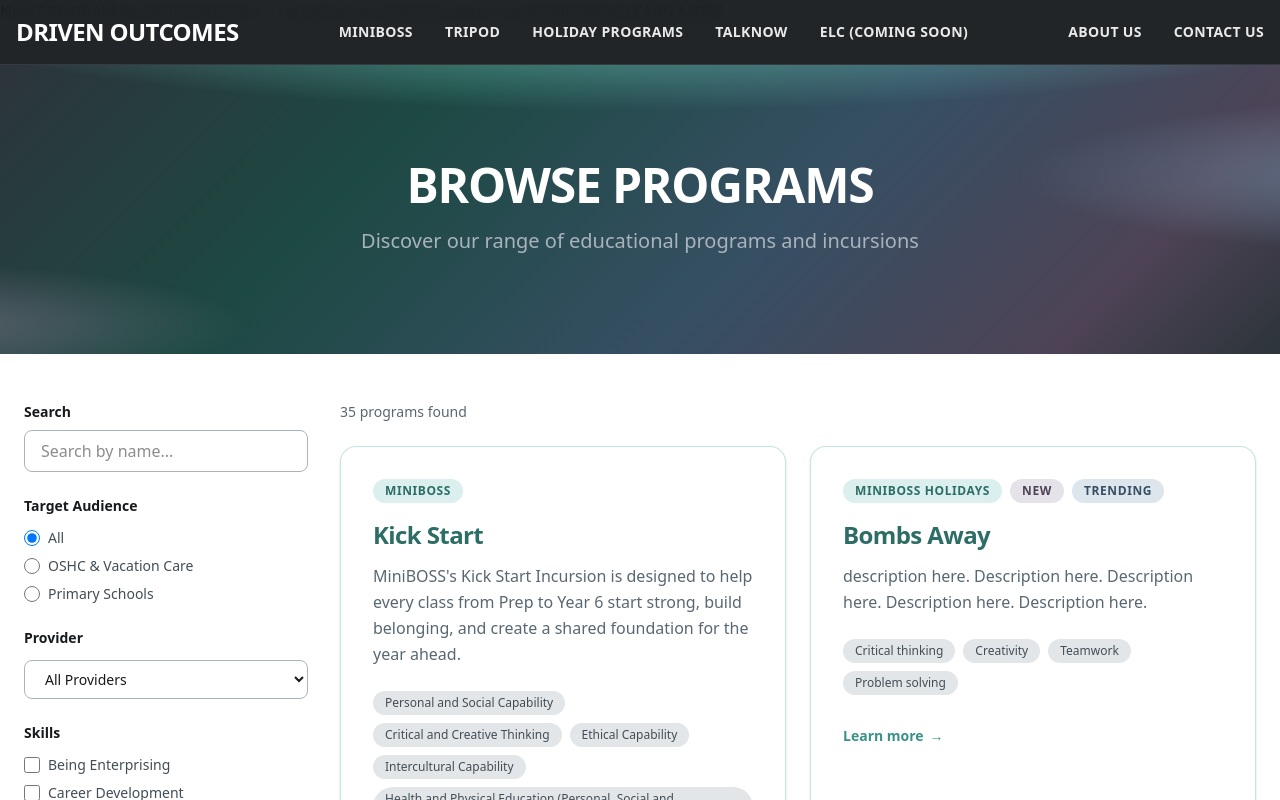
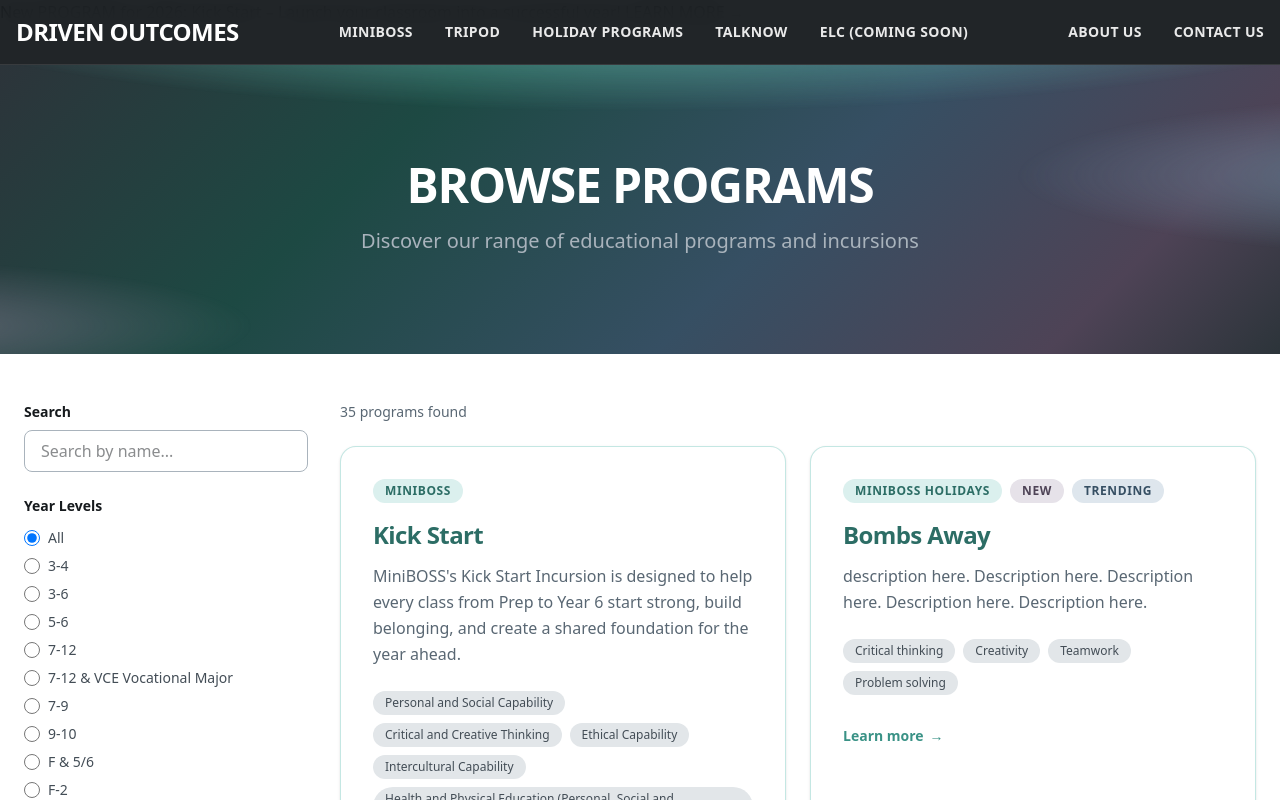
Before and after one commit to tbysctt/driven-outcomes-website, a React (Vite) app in the folder driven-outcomes-playground/: page /programs in a window 1280 px wide. Shown: the top 800 px of the page. Built offline with nearby package versions, Linux system fonts and the light colour scheme.

Commit message:
Change Target Audience to Year Levels in Browse Programs page

```diff
--- a/driven-outcomes-playground/src/pages/BrowseProgramsPage.tsx
+++ b/driven-outcomes-playground/src/pages/BrowseProgramsPage.tsx
@@ -1,17 +1,25 @@
 import { useState, useMemo } from "react";
-import { programs, type ProgramProvider } from "../data/programs";
+import { programs } from "../data/programs";
 import { ProgramCard } from "../components/ProgramCard";
 import { InfoHero } from "../components/InfoHero";
 
 export function BrowseProgramsPage() {
   const [searchQuery, setSearchQuery] = useState("");
-  const [selectedTargetAudience, setSelectedTargetAudience] = useState<
-    ProgramProvider | "All"
-  >("All");
+  const [selectedYearLevel, setSelectedYearLevel] = useState<string>("All");
   const [selectedProvider, setSelectedProvider] = useState<string>("All");
   const [selectedSkills, setSelectedSkills] = useState<string[]>([]);
   const [showNewOnly, setShowNewOnly] = useState(false);
   const [showTrendingOnly, setShowTrendingOnly] = useState(false);
+
+  const allYearLevels = useMemo(() => {
+    const yearLevelsSet = new Set<string>();
+    programs.forEach((program) => {
+      if (program.pageDetails?.curriculumYears) {
+        yearLevelsSet.add(program.pageDetails.curriculumYears);
+      }
+    });
+    return Array.from(yearLevelsSet).sort();
+  }, []);
 
   const allSkills = useMemo(() => {
     const skillsSet = new Set<string>();
@@ -41,9 +49,9 @@
       );
     }
 
-    if (selectedTargetAudience !== "All") {
+    if (selectedYearLevel !== "All") {
       filtered = filtered.filter(
-        (program) => program.provider === selectedTargetAudience,
+        (program) => program.pageDetails?.curriculumYears === selectedYearLevel,
       );
     }
 
@@ -70,7 +78,7 @@
     return filtered;
   }, [
     searchQuery,
-    selectedTargetAudience,
+    selectedYearLevel,
     selectedProvider,
     selectedSkills,
     showNewOnly,
@@ -85,7 +93,7 @@
 
   const clearFilters = () => {
     setSearchQuery("");
-    setSelectedTargetAudience("All");
+    setSelectedYearLevel("All");
     setSelectedProvider("All");
     setSelectedSkills([]);
     setShowNewOnly(false);
@@ -94,7 +102,7 @@
 
   const hasActiveFilters =
     searchQuery.trim() !== "" ||
-    selectedTargetAudience !== "All" ||
+    selectedYearLevel !== "All" ||
     selectedProvider !== "All" ||
     selectedSkills.length > 0 ||
     showNewOnly ||
@@ -139,40 +147,42 @@
                   />
                 </div>
 
+                {allYearLevels.length > 0 && (
                   <div>
                     <h3 className="text-sm font-semibold text-neutral-900 mb-3">
-                    Target Audience
+                      Year Levels
                     </h3>
                     <div className="space-y-2">
-                    {(
-                      [
-                        "All",
-                        "OSHC & Vacation Care",
-                        "Primary Schools",
-                      ] as const
-                    ).map((audience) => (
+                      <label className="flex items-center gap-2 cursor-pointer">
+                        <input
+                          type="radio"
+                          name="yearLevel"
+                          checked={selectedYearLevel === "All"}
+                          onChange={() => setSelectedYearLevel("All")}
+                          className="w-4 h-4 text-primary-brand-600 focus:ring-primary-brand-500"
+                        />
+                        <span className="text-sm text-neutral-700">All</span>
+                      </label>
+                      {allYearLevels.map((yearLevel) => (
                         <label
-                        key={audience}
+                          key={yearLevel}
                           className="flex items-center gap-2 cursor-pointer"
                         >
                           <input
                             type="radio"
-                          name="targetAudience"
-                          checked={selectedTargetAudience === audience}
-                          onChange={() =>
-                            setSelectedTargetAudience(
-                              audience as ProgramProvider | "All",
-                            )
-                          }
+                            name="yearLevel"
+                            checked={selectedYearLevel === yearLevel}
+                            onChange={() => setSelectedYearLevel(yearLevel)}
                             className="w-4 h-4 text-primary-brand-600 focus:ring-primary-brand-500"
                           />
                           <span className="text-sm text-neutral-700">
-                          {audience}
+                            {yearLevel}
                           </span>
                         </label>
                       ))}
                     </div>
                   </div>
+                )}
 
                 {allProviders.length > 0 && (
                   <div>
```
Lines whose indentation alone changed are shown as unchanged.
